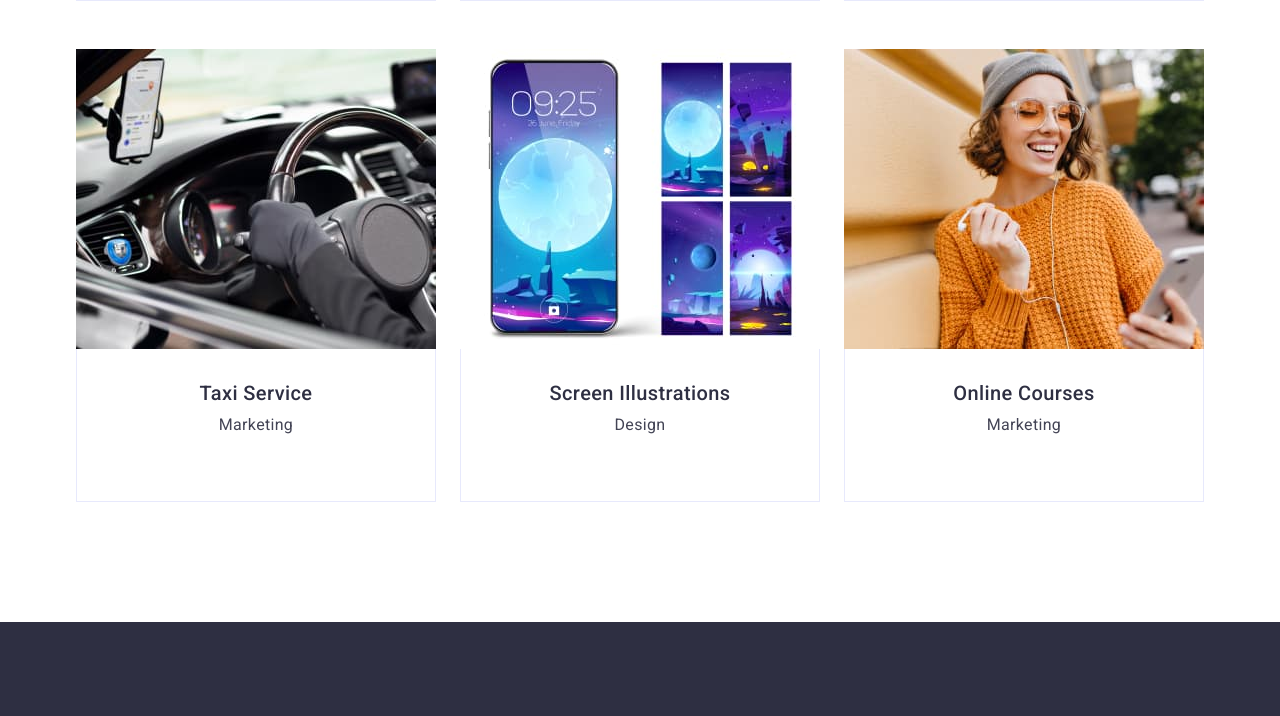
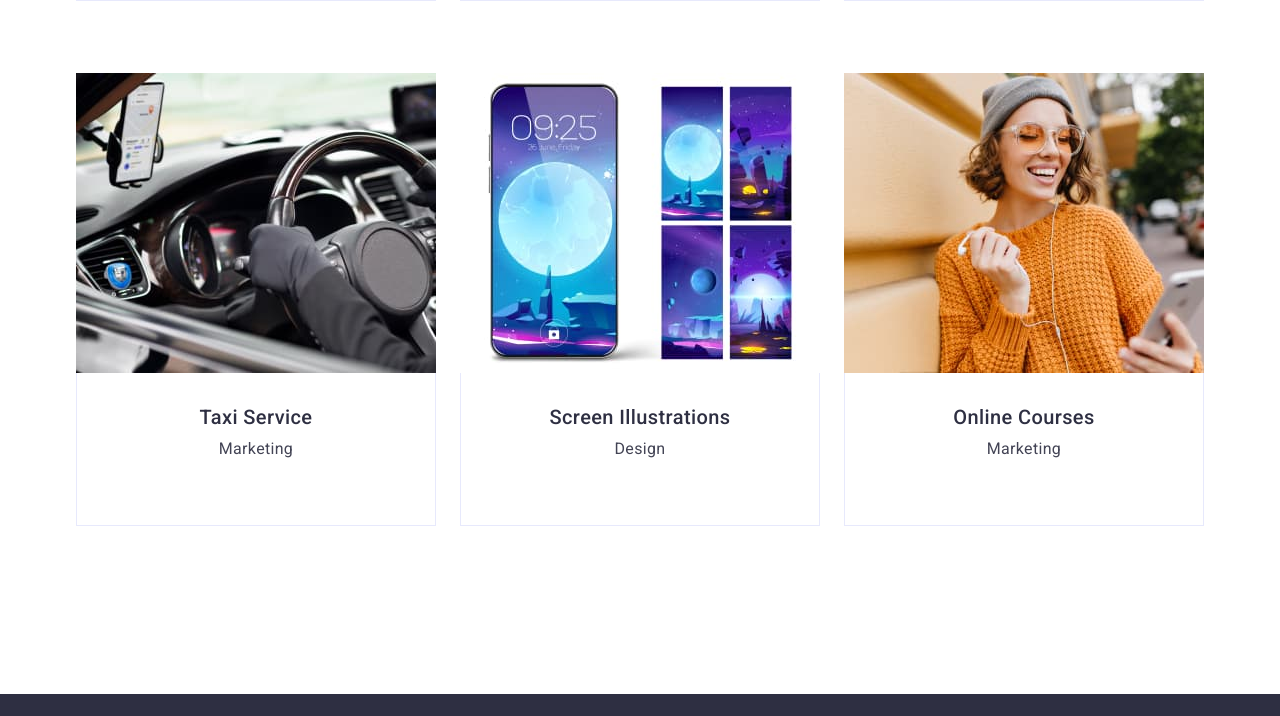
Before and after one commit to Tetiana-Chetverykova/goit-markup-hw-03, a plain HTML site: page index.html in a window 1280 px wide. Shown: the part 2489-3205 px from the top of the page. Drawn offline with nearby package versions, Linux system fonts and the light colour scheme.

Commit message:
mistake-correction-2

```diff
--- a/css/styles.css
+++ b/css/styles.css
@@ -218,7 +218,7 @@ button {
 .portfolio-list {
   display: flex;
   flex-wrap: wrap;
-  column-gap: 24px;
+  gap: 24px;
 }
 .portfolio-information {
   padding: 32px 16px;
@@ -238,9 +238,7 @@ button {
   width: calc((100% - 48px) / 3);
   margin-bottom: 48px;
 }
-.portfolio-item_m0 {
-  margin-bottom: 0;
-}
+
 .name-description-portfolio {
   font-size: 16px;
   line-height: 1.5;
--- a/index.html
+++ b/index.html
@@ -187,7 +187,7 @@
                 <p class="name-description-portfolio">App</p>
               </div>
             </li>
-            <li class="team-item-color portfolio-item portfolio-item_m0">
+            <li class="team-item-color portfolio-item">
               <img
                 src="./images/our_portfolio/taxi_service.jpg"
                 alt="Taxi Service"
@@ -199,7 +199,7 @@
                 <p class="name-description-portfolio">Marketing</p>
               </div>
             </li>
-            <li class="team-item-color portfolio-item portfolio-item_m0">
+            <li class="team-item-color portfolio-item">
               <img
                 src="./images/our_portfolio/screen_llustrations.jpg"
                 alt="Screen Illustrations"
@@ -211,7 +211,7 @@
                 <p class="name-description-portfolio">Design</p>
               </div>
             </li>
-            <li class="team-item-color portfolio-item portfolio-item_m0">
+            <li class="team-item-color portfolio-item">
               <img
                 src="./images/our_portfolio/online_courses.jpg"
                 alt="Online Courses"
```
